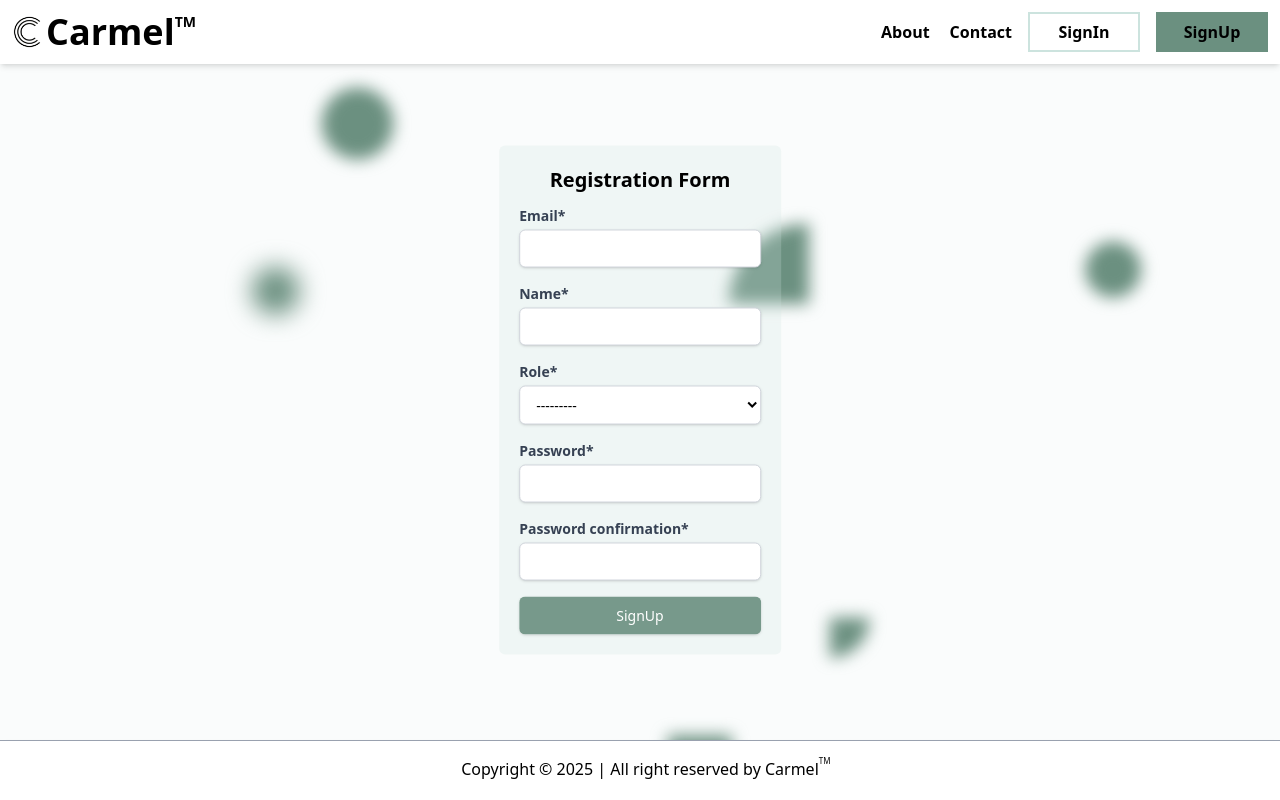
After one commit to njamenulrich/Carmel, a Django app: page /accounts/signup/ in a window 1280 px wide. The commit adds this page. Run offline with Django 5.2, Linux system fonts and the light colour scheme; some libraries are stand-ins or nearby versions.

Commit message:
sign up page added

```diff
--- /dev/null
+++ b/carmel/forms.py
@@ -0,0 +1,25 @@
+from django.contrib.auth.forms import UserCreationForm
+from users.models import Users
+
+class UsersCreationForm(UserCreationForm):
+
+    class Meta(UserCreationForm.Meta):
+        model = Users
+        fields = ("email", "name", "role")
+    def __init__(self, *args, **kwargs):
+        super().__init__(*args, **kwargs)
+
+        # --- KEY STEP: Filter the choices for the 'role' field ---
+        if 'role' in self.fields:
+            # Get all choices defined in the model
+            all_choices = self.fields['role'].choices
+
+            # Filter out the 'Admin' choice
+            # Filter choices where the first item (the value saved to the DB) is NOT 'Admin'
+            filtered_choices = [
+                choice for choice in all_choices
+                if choice[0] != 'Admin'
+            ]
+
+            # Assign the filtered list back to the form field
+            self.fields['role'].choices = filtered_choices
--- a/carmel/templates/_base.html
+++ b/carmel/templates/_base.html
@@ -33,12 +33,13 @@
           <button
             class="font-bold border-2 border-[#CCE3DE] w-28 h-10 hover:bg-[#CCE3DE]"
           >
-            SignIn
+            <a href="{% url "login" %}">SignIn</a>
           </button>
           <button
             class="bg-[#6B9080] font-bold p-1 w-28 h-10 hover:bg-white hover:border-2 hover:border-[#6B9080]"
           >
-            SignUp
+          <a href="{% url "signup" %}">SignUp</a>
+
           </button>
         </div>
       </nav>
--- /dev/null
+++ b/carmel/templates/registration/signup.html
@@ -0,0 +1,49 @@
+{% extends "../_base.html" %}
+{% load static %}
+{% block content %}
+    <section class="w-full h-40 grow relative overflow-hidden z-[-1] bg-[#CCE3DE]/10" id="moving-background">
+        <div class="absolute shape blur-md size-12 bg-[#6B9080] rounded-full "></div>
+        <div class="absolute shape blur size-14 bg-[#6B9080] rounded-full "></div>
+        <div class="absolute shape blur size-16 bg-[#6B9080]  "></div>
+        <div class="absolute shape blur size-18 bg-[#6B9080] rounded-full "></div>
+        <div class="absolute shape blur size-20 bg-[#6B9080] rounded-tl-full "></div>
+        <div class="absolute shape blur size-10 bg-[#6B9080] rounded-br-full "></div>
+
+    </section>
+    <div class="w-[22%] bg-[#CCE3DE]/24 absolute z-10  top-[50%] left-[50%] -translate-x-[50%] -translate-y-[50%] p-5 flex flex-col gap-3 rounded-md">
+        <h2 class="text-center font-bold text-xl">Registration Form</h2>
+        <div class="">
+        {% load widget_tweaks %}
+    <form method="post" class="space-y-6 ">
+    {% csrf_token %}
+
+    {% if form.non_field_errors %}
+        <div class="bg-red-100 border border-red-400 text-red-700 px-4 py-3 rounded relative" role="alert">
+            <p>{{ form.non_field_errors }}</p>
+        </div>
+    {% endif %}
+
+    {% for field in form %}
+        <div class="mb-4">
+            <label for="{{ field.id_for_label }}" class="block text-sm font-bold text-gray-700">
+                {{ field.label }}*
+            </label>
+
+            {% render_field field class="mt-1 block w-full px-3 py-2 border border-gray-300 rounded-md shadow-sm placeholder-gray-400 focus:outline-none focus:ring-indigo-500 sm:text-sm bg-white" %}
+
+            {% if field.errors %}
+                {% for error in field.errors %}
+                    <p class="mt-1 text-sm text-red-600">{{ error }}</p>
+                {% endfor %}
+            {% endif %}
+        </div>
+    {% endfor %}
+
+    <button type="submit" class="w-full flex justify-center py-2 px-4 border border-transparent rounded-md shadow-sm text-sm font-medium text-white bg-[#6B9080]/90 hover:bg-[#6B9080]">
+        SignUp
+    </button>
+</form>
+    </div>
+    </div>
+    <script src="{% static 'js/move.js' %}"></script>
+{% endblock content %}
--- a/carmel/urls.py
+++ b/carmel/urls.py
@@ -20,7 +20,7 @@ from django.urls import path, include
 from django.conf import settings
 from django.conf.urls.static import static
 
-from .views import home
+from .views import home, SignUp
 
 urlpatterns = [
     path('admin/', admin.site.urls),
@@ -28,6 +28,7 @@ urlpatterns = [
     path("", home, name = "home"),
     path("__reload__/", include("django_browser_reload.urls")),
     path("accounts/", include("django.contrib.auth.urls")),
+    path("accounts/signup/", SignUp.as_view(), name="signup"),
 ]
 
 if settings.DEBUG:
--- a/carmel/views.py
+++ b/carmel/views.py
@@ -1,5 +1,13 @@
 from django.shortcuts import render
-from django.views.generic import TemplateView
+from django.views.generic import TemplateView, CreateView
+from django.urls import reverse_lazy
+from .forms import UsersCreationForm
+from users.models import Users
 
 def home(request):
     return render(request, "home.html")
+
+class SignUp(CreateView):
+    form_class = UsersCreationForm
+    success_url = reverse_lazy("login")
+    template_name = "./registration/signup.html"
--- a/theme/static/css/dist/styles.css
+++ b/theme/static/css/dist/styles.css
@@ -315,44 +300,26 @@
   .h-\[25\%\] {
     height: 25%;
   }
-  .h-\[30\%\] {
-    height: 30%;
-  }
-  .h-\[30\] {
-    height: 30;
-  }
   .h-screen {
     height: 100vh;
   }
   .max-h-full {
     max-height: 100%;
   }
-  .w-1 {
-    width: calc(var(--spacing) * 1);
-  }
-  .w-1\/4 {
-    width: calc(1/4 * 100%);
-  }
-  .w-3 {
-    width: calc(var(--spacing) * 3);
-  }
-  .w-3\/4 {
-    width: calc(3/4 * 100%);
-  }
   .w-28 {
     width: calc(var(--spacing) * 28);
+  }
+  .w-\[2\%\] {
+    width: 2%;
   }
   .w-\[20\%\] {
     width: 20%;
   }
+  .w-\[22\%\] {
+    width: 22%;
+  }
   .w-\[25\%\] {
     width: 25%;
-  }
-  .w-\[85\%\] {
-    width: 85%;
-  }
-  .w-\[85\] {
-    width: 85;
   }
   .w-full {
     width: 100%;
@@ -484,101 +438,41 @@
   .bg-\[\#6B9080\] {
     background-color: #6B9080;
   }
-  .bg-\[\#CCE3DE\] {
-    background-color: #CCE3DE;
+  .bg-\[\#6B9080\]\/0 {
+    background-color: color-mix(in oklab, #6B9080 0%, transparent);
   }
-  .bg-\[\#CCE3DE\]\/0 {
-    background-color: color-mix(in oklab, #CCE3DE 0%, transparent);
+  .bg-\[\#6B9080\]\/10 {
+    background-color: color-mix(in oklab, #6B9080 10%, transparent);
+  }
+  .bg-\[\#6B9080\]\/70 {
+    background-color: color-mix(in oklab, #6B9080 70%, transparent);
+  }
+  .bg-\[\#6B9080\]\/80 {
+    background-color: color-mix(in oklab, #6B9080 80%, transparent);
+  }
+  .bg-\[\#6B9080\]\/90 {
+    background-color: color-mix(in oklab, #6B9080 90%, transparent);
   }
   .bg-\[\#CCE3DE\]\/10 {
     background-color: color-mix(in oklab, #CCE3DE 10%, transparent);
   }
-  .bg-\[\#CCE3DE\]\/20 {
-    background-color: color-mix(in oklab, #CCE3DE 20%, transparent);
-  }
-  .bg-\[\#CCE3DE\]\/22 {
-    background-color: color-mix(in oklab, #CCE3DE 22%, transparent);
-  }
   .bg-\[\#CCE3DE\]\/24 {
     background-color: color-mix(in oklab, #CCE3DE 24%, transparent);
-  }
-  .bg-\[\#CCE3DE\]\/25 {
-    background-color: color-mix(in oklab, #CCE3DE 25%, transparent);
-  }
-  .bg-\[\#CCE3DE\]\/28 {
-    background-color: color-mix(in oklab, #CCE3DE 28%, transparent);
-  }
-  .bg-\[\#CCE3DE\]\/30 {
-    background-color: color-mix(in oklab, #CCE3DE 30%, transparent);
-  }
-  .bg-\[\#CCE3DE\]\/32 {
-    background-color: color-mix(in oklab, #CCE3DE 32%, transparent);
-  }
-  .bg-\[\#CCE3DE\]\/40 {
-    background-color: color-mix(in oklab, #CCE3DE 40%, transparent);
-  }
-  .bg-\[\#CCE3DE\]\/50 {
-    background-color: color-mix(in oklab, #CCE3DE 50%, transparent);
-  }
-  .bg-\[\#CCE3DE\]\/90 {
-    background-color: color-mix(in oklab, #CCE3DE 90%, transparent);
   }
   .bg-gray-50 {
     background-color: var(--color-gray-50);
   }
-  .bg-indigo-600 {
-    background-color: var(--color-indigo-600);
-  }
   .bg-red-100 {
     background-color: var(--color-red-100);
   }
-  .bg-red-700 {
-    background-color: var(--color-red-700);
-  }
-  .bg-transparent {
-    background-color: transparent;
-  }
   .bg-white {
     background-color: var(--color-white);
-  }
-  .bg-white\/5 {
-    background-color: color-mix(in srgb, #fff 5%, transparent);
-    @supports (color: color-mix(in lab, red, red)) {
-      background-color: color-mix(in oklab, var(--color-white) 5%, transparent);
-    }
-  }
-  .bg-white\/10 {
-    background-color: color-mix(in srgb, #fff 10%, transparent);
-    @supports (color: color-mix(in lab, red, red)) {
-      background-color: color-mix(in oklab, var(--color-white) 10%, transparent);
-    }
-  }
-  .bg-white\/40 {
-    background-color: color-mix(in srgb, #fff 40%, transparent);
-    @supports (color: color-mix(in lab, red, red)) {
-      background-color: color-mix(in oklab, var(--color-white) 40%, transparent);
-    }
-  }
-  .bg-white\/60 {
-    background-color: color-mix(in srgb, #fff 60%, transparent);
-    @supports (color: color-mix(in lab, red, red)) {
-      background-color: color-mix(in oklab, var(--color-white) 60%, transparent);
-    }
-  }
-  .bg-white\/90 {
-    background-color: color-mix(in srgb, #fff 90%, transparent);
-    @supports (color: color-mix(in lab, red, red)) {
-      background-color: color-mix(in oklab, var(--color-white) 90%, transparent);
-    }
   }
   .object-cover {
     object-fit: cover;
   }
   .p-1 {
     padding: calc(var(--spacing) * 1);
-  }
-  .p-2 {
-    padding: calc(var(--spacing) * 2);
   }
   .p-3 {
     padding: calc(var(--spacing) * 3);
@@ -724,17 +604,17 @@
       }
     }
   }
+  .hover\:bg-\[\#6B9080\] {
+    &:hover {
+      @media (hover: hover) {
+        background-color: #6B9080;
+      }
+    }
+  }
   .hover\:bg-\[\#CCE3DE\] {
     &:hover {
       @media (hover: hover) {
         background-color: #CCE3DE;
-      }
-    }
-  }
-  .hover\:bg-indigo-700 {
-    &:hover {
-      @media (hover: hover) {
-        background-color: var(--color-indigo-700);
       }
     }
   }
@@ -897,11 +772,6 @@
   inherits: false;
   initial-value: 0 0 #0000;
 }
-@property --tw-outline-style {
-  syntax: "*";
-  inherits: false;
-  initial-value: solid;
-}
 @property --tw-blur {
   syntax: "*";
   inherits: false;
@@ -985,7 +855,6 @@
       --tw-ring-offset-width: 0px;
       --tw-ring-offset-color: #fff;
       --tw-ring-offset-shadow: 0 0 #0000;
-      --tw-outline-style: solid;
       --tw-blur: initial;
       --tw-brightness: initial;
       --tw-contrast: initial;
```
Also changed, not shown: other parts of theme/static/css/dist/styles.css (+5 -52 lines).
